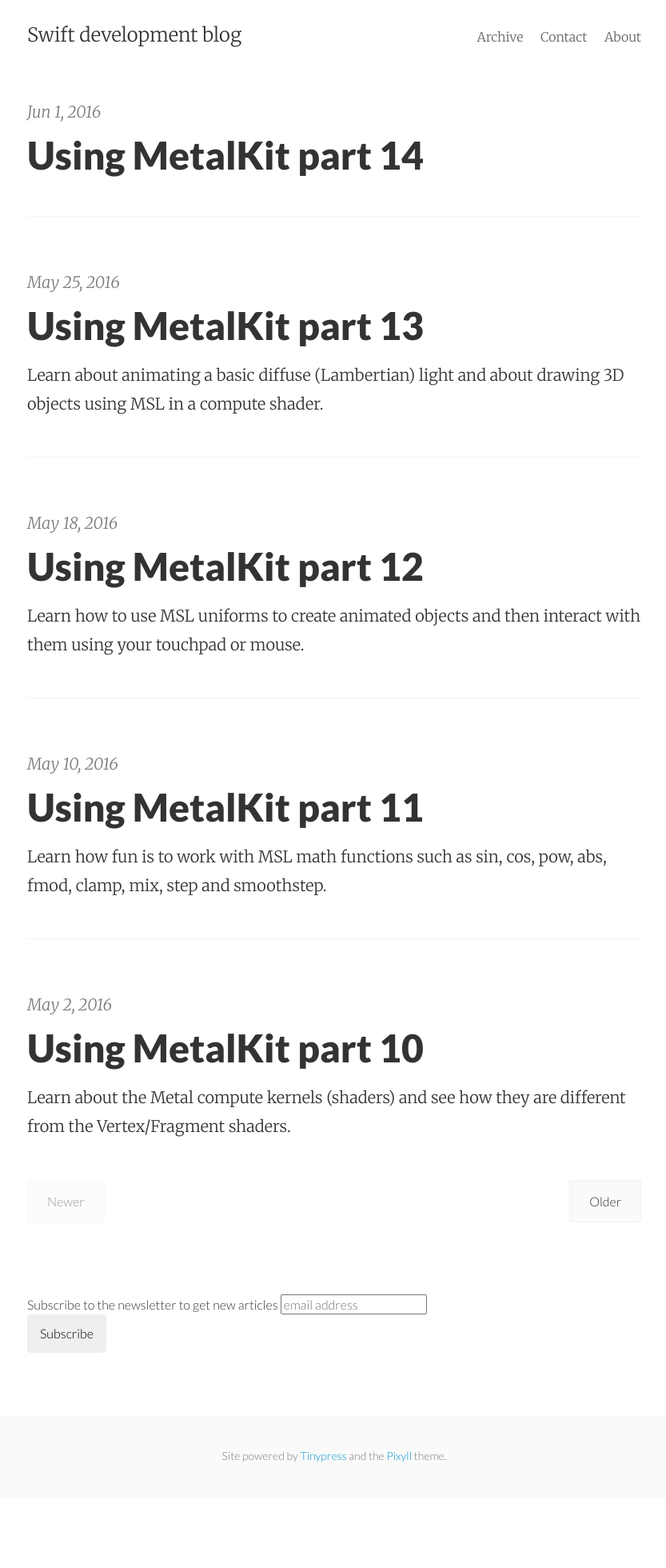
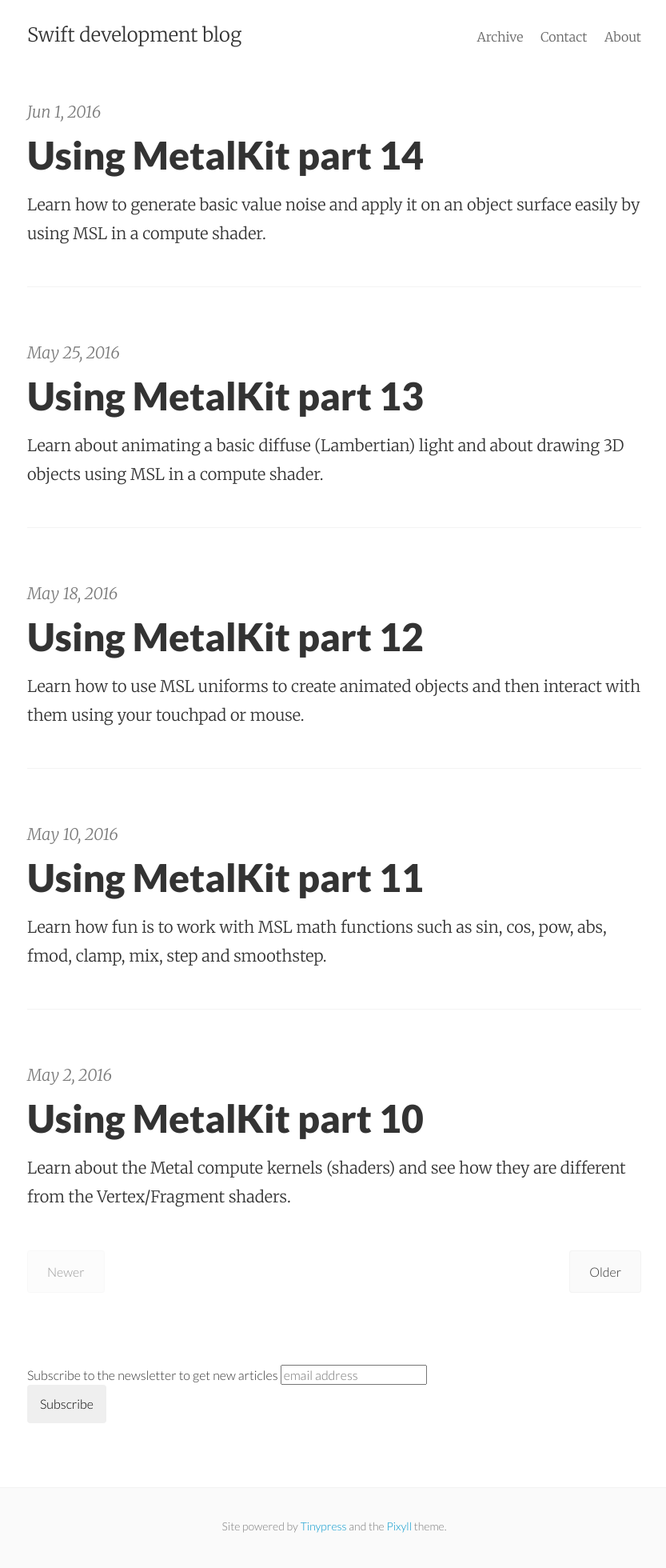
Before and after one commit to mhorga/mhorga.github.io, a Jekyll site: the page built from index.html, in a window 1280 px wide. Shown: the whole page at 80% size, without its empty margins (222-1055 px from the left). Built offline with Jekyll 4.4.1, drawn with Linux system fonts in a browser that asks for light colours; the list of posts is cut into pages by our own code; comment, search, counter and statistics services are not loaded; before the commit the page ends 1872 px from its top, so only the background shows below that.

Commit message:
Post update: Using MetalKit part 14

```diff
--- a/_posts/2016-06-01-using-metalkit-part-14.markdown
+++ b/_posts/2016-06-01-using-metalkit-part-14.markdown
@@ -1,6 +1,7 @@
 ---
 published: true
 title: Using MetalKit part 14
+summary: Learn how to generate basic value noise and apply it on an object surface easily by using MSL in a compute shader.
 layout: post
 ---
 Let's pick up where we left off in [Part 13](http://mhorga.org/2016/05/25/using-metalkit-part-13.html). Using the same playground we worked on last time, we will learn about __noise__ today. From _Wikipedia_:
```
